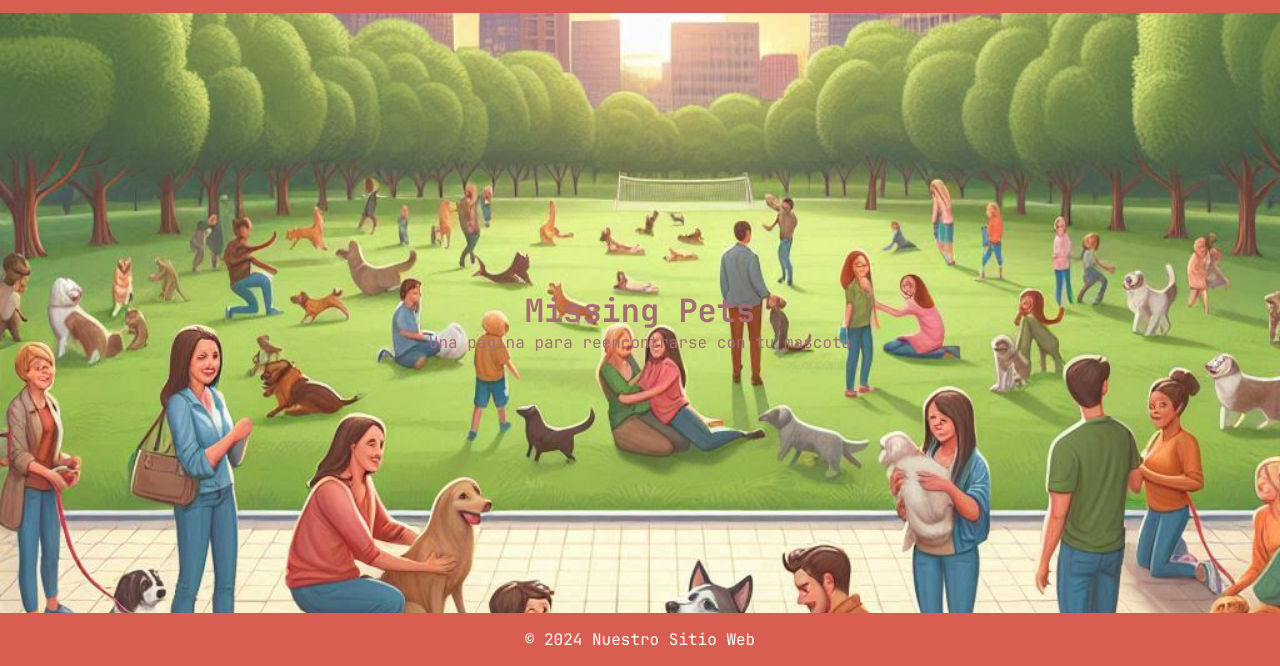
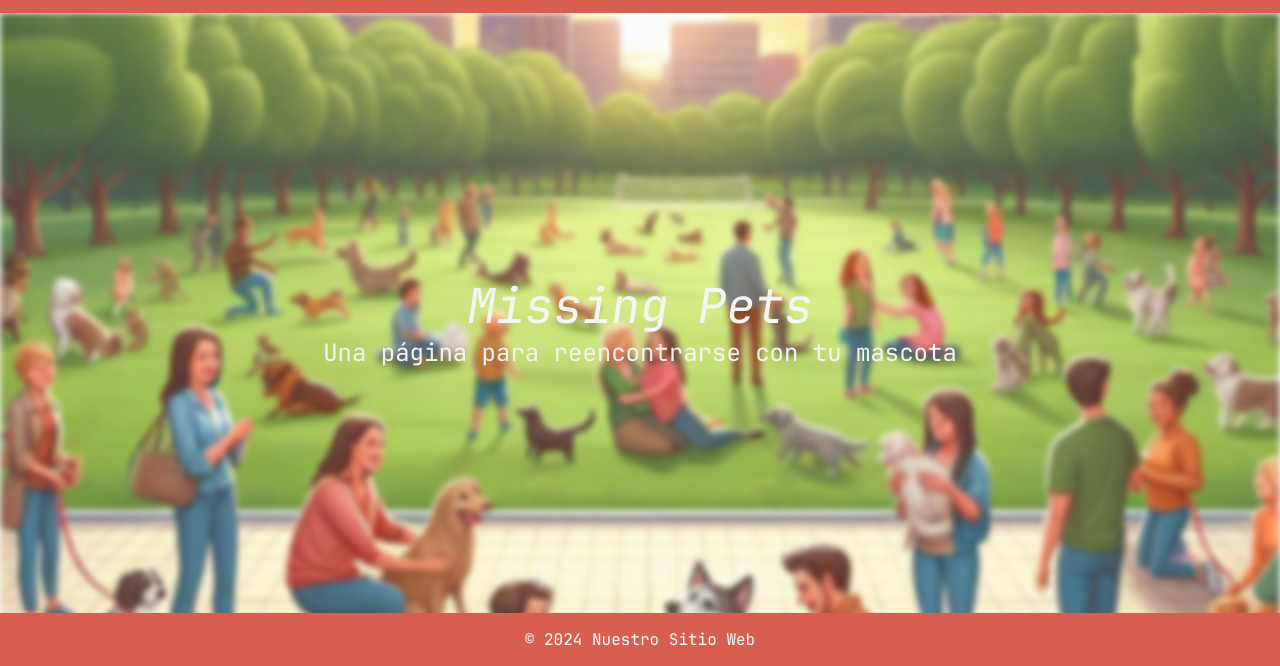
Before and after one commit to 3dl3rw0lf/back_pets, a website: page frontend/index.html in a window 1280 px wide. Shown: the part 134-800 px from the top of the page. Drawn offline with Linux system fonts and the light colour scheme.

Commit message:
Style correction
Corrección de estilos en `index.html`

```diff
--- a/frontend/index.html
+++ b/frontend/index.html
@@ -16,7 +16,7 @@
         <i class="fa fa-bars menu-icon"></i>
     </header>
     <main class="main">
-        <h1>Missing Pets</h1>
+        <h1><em>Missing Pets</em></h1>
         <p>Una página para reencontrarse con tu mascota</p>
     </main>
     <footer>
--- a/frontend/static/css/style.css
+++ b/frontend/static/css/style.css
@@ -4,6 +4,7 @@
     --color3: #F2D1C9;
     --color4: #69AFBF;
     --color5: #A66D78;
+    --color6: #F5F5F5;
 }
 
 * {
@@ -41,22 +42,47 @@ body {
 }
 
 .main {
-    background-image: url('../img/fondo_principal.jpeg');
-    background-size: cover;
-    background-repeat: no-repeat;
-    background-position: center;
+    position: relative;
     display: flex;
     flex-direction: column;
     justify-content: center;
     align-items: center;
     height: 77vh;
     text-align: center;
+    overflow: hidden;
+
 }
+
+.main::before {
+    content: "";
+    position: absolute;
+    top: 0;
+    left: 0;
+    width: 100%;
+    height: 100%;
+    background-image: url('../img/fondo_principal.jpeg');
+    background-size: cover;
+    background-repeat: no-repeat;
+    background-position: center;
+    filter: blur(0.2rem);
+    z-index: -1;
+}
+
 
 .main h1,
 .main p {
-    color: var(--color5);
-    margin: 0;
+    color: var(--color6);
+    position: relative;
+    z-index: 1;
+}
+
+.main h1 {
+    font-size: 3rem;
+    font-weight: bold;
+}
+
+.main p {
+    font-size: 1.5rem;
 }
 
 header {
```
